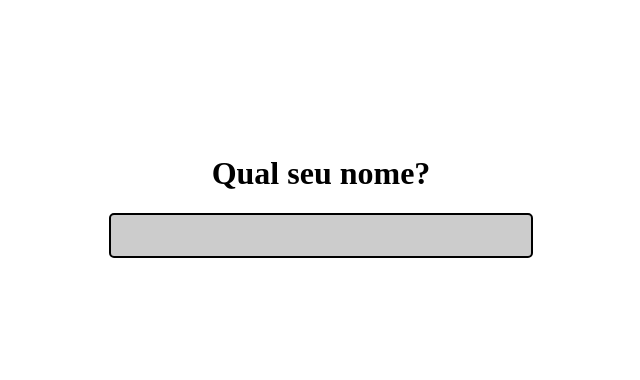
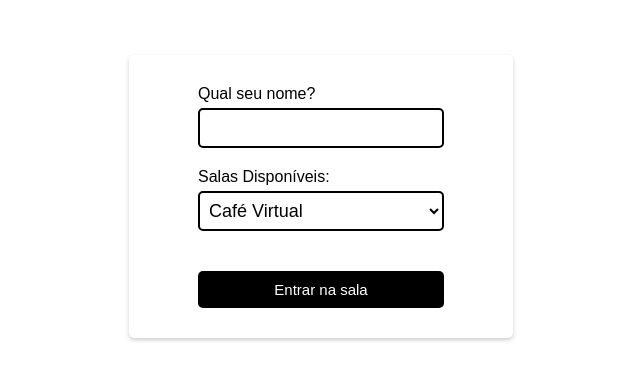
Before and after one commit to sthefanyk/PPD-Chat, a website: page public/index.html in a window 1280 px wide. Shown: the part 204-584 px from the top of the page, without its empty margins (319-959 px from the left). Drawn offline with nearby package versions, Linux system fonts and the light colour scheme; no server answers.

Commit message:
modificações na tela de entrada

```diff
--- a/public/index.html
+++ b/public/index.html
@@ -1,15 +1,34 @@
 <!DOCTYPE html>
 <html>
+
 <head>
     <title>Chat</title>
     <meta charset="utf-8" />
     <link rel="stylesheet" href="style.css" />
 </head>
+
 <body>
+    <div class="page" id="loginPage">
+        <main class="join-main">
+            <div class="form-control">
+                <label for="nome">Qual seu nome?</label>
+                <input type="text" id="loginNameInput" />
+            </div>
 
-    <div class="page" id="loginPage">
-        <h1>Qual seu nome?</h1>
-        <input type="text" id="loginNameInput" />
+            <div class="form-control">
+                <label for="room">Salas Disponíveis:</label>
+                <select name="room" id="room">
+                    <option value="cafeVirtual">Café Virtual</option>
+                    <option value="discussaoGeral">Discussão Geral</option>
+                    <option value="desenvolvedores">Desenvolvedores</option>
+                    <option value="musica">Música</option>
+                    <option value="noticias">Notícias</option>
+                    <option value="estudos">Estudos</option>
+                </select>
+            </div>
+
+            <button id="joinButton" class="btn">Entrar na sala</button>
+        </main>
     </div>
 
     <div class="page" id="chatPage">
@@ -25,4 +44,5 @@
     <script src="/socket.io/socket.io.js"></script>
     <script src="/main.js"></script>
 </body>
+
 </html>
--- a/public/main.js
+++ b/public/main.js
@@ -1,110 +1,138 @@
+// Cria uma instância do socket.io para comunicação via WebSocket.
 const socket = io();
 
+// Variáveis para armazenar o nome de usuário e a lista de usuários conectados.
 let username = '';
 let userList = [];
 
+// Seleciona elementos HTML relevantes pelo ID.
+let joinButton = document.getElementById('joinButton');
+let roomSelect = document.getElementById('room');
 let loginPage = document.querySelector('#loginPage');
 let chatPage = document.querySelector('#chatPage');
 let loginInput = document.querySelector('#loginNameInput');
-let textInput= document.querySelector('#chatTextInput');
+let textInput = document.querySelector('#chatTextInput');
 
+// Define a exibição inicial das páginas.
 loginPage.style.display = 'flex';
 chatPage.style.display = 'none';
 
+// Função para renderizar a lista de usuários na interface.
 function renderUserList() {
-    let ul =  document.querySelector('.userList');
+    let ul = document.querySelector('.userList');
     ul.innerHTML = '';
 
+    // Percorre a lista de usuários e adiciona cada um como um item de lista HTML.
     userList.forEach(i => {
         ul.innerHTML += '<li>' + i + '</li>';
     });
 }
 
+// Função para adicionar uma mensagem à janela de chat.
 function addMessage(type, user, msg) {
-    let ul =  document.querySelector('.chatList');
+    let ul = document.querySelector('.chatList');
 
+    // Com base no tipo de mensagem (status ou mensagem de usuário), cria elementos de lista HTML.
     switch (type) {
         case 'status':
             ul.innerHTML += '<li class="m-status">' + msg + '</li>';
             break;
-
         case 'msg':
             if (username == user) {
-                ul.innerHTML += '<li class="m-txt"><span class="me">' + user + '</span>' + msg + '</li>';
-            }else{
-                ul.innerHTML += '<li class="m-txt"><span>' + user + '</span>' + msg + '</li>';
+                ul.innerHTML += '<li class="m-txt"><span class="me">' + user + '</span> ' + msg + '</li>';
+            } else {
+                ul.innerHTML += '<li class="m-txt"><span>' + user + '</span> ' + msg + '</li>';
             }
             break;
     }
 
+    // Rola a janela de chat para a última mensagem.
     ul.scrollTop = ul.scrollHeight;
 }
 
-loginInput.addEventListener('keyup', (e) => {
-    if (e.keyCode === 13) {
-        let name = loginInput.value.trim();
-        if (name != '') {
-            username = name;
-            document.title = 'Chat (' + username + ')';
-            socket.emit('join-request', username);
-        }
+// Event listener para o campo de entrada de nome de usuário no formulário de login.
+joinButton.addEventListener('click', () => {
+    let name = loginInput.value.trim();
+    let selectedRoom = roomSelect.value;
+
+    if (name != '') {
+        username = name;
+        document.title = 'Chat (' + username + ')';
+
+        // Envia uma solicitação para ingressar no chat com o nome de usuário escolhido.
+        socket.emit('join-request', username, selectedRoom);
     }
+
 });
 
+// Event listener para o campo de entrada de texto na janela de chat.
 textInput.addEventListener('keyup', (e) => {
     if (e.keyCode === 13) {
         let txt = textInput.value.trim();
+        textInput.value = '';
+
         if (txt != '') {
-            username = name;
+            // Adiciona a mensagem à janela de chat e a envia via WebSocket.
             addMessage('msg', username, txt);
             socket.emit('send-msg', txt);
         }
     }
 });
 
-socket.on('user-ok', (list) => {
+// Eventos socket.io para lidar com mensagens do servidor.
+
+// Quando o servidor confirma que o usuário se conectou com sucesso.
+socket.on('user-ok', (connectedUsers, selectedRoom) => {
     loginPage.style.display = 'none';
     chatPage.style.display = 'flex';
     textInput.focus();
 
-    addMessage('status', null, 'Conectado!');
+    // Adiciona uma mensagem de status à janela de chat.
+    addMessage('status', null, 'Conectado à sala: ' + selectedRoom);
 
-    userList = list;
-
+    // Atualiza a lista de usuários e a exibe na interface.
+    userList = connectedUsers;
     renderUserList();
 });
 
+// Quando o servidor envia uma atualização da lista de usuários.
 socket.on('list-update', (data) => {
-
     if (data.joined) {
-        addMessage('status', null, data.joined + 'entrou no chat.');
+        addMessage('status', null, data.joined + ' entrou no chat.');
     }
 
     if (data.left) {
-        addMessage('status', null, data.left + 'saiu do chat.');
+        addMessage('status', null, data.left + ' saiu do chat.');
     }
 
+    // Atualiza a lista de usuários e a exibe na interface.
     userList = data.list;
     renderUserList();
 });
 
+// Quando o servidor envia uma mensagem de chat.
 socket.on('show-msg', (data) => {
+    // Adiciona a mensagem à janela de chat.
     addMessage('msg', data.username, data.message);
 });
 
+// Quando a conexão com o servidor é encerrada.
 socket.on('disconnect', () => {
     addMessage('status', null, 'Você foi desconectado!');
     userList = [];
     renderUserList();
 });
 
+// Quando ocorre um erro de reconexão com o servidor.
 socket.on('reconnect_error', () => {
     addMessage('status', null, 'Tentando reconectar...');
 });
 
+// Quando a reconexão com o servidor é bem-sucedida.
 socket.on('reconnect', () => {
     addMessage('status', null, 'Reconectado!');
+
     if (username != '') {
-        socket.emit('join-request', username);
+        socket.emit('join-request', username, roomSelect.value);
     }
 });
--- a/public/style.css
+++ b/public/style.css
@@ -1,6 +1,13 @@
 body {
   margin: 0;
+  padding: 0;
+  font-family: Arial, sans-serif;
+  display: flex;
+  align-items: center;
+  justify-content: center;
+  height: 100vh;
 }
+
 ul,
 li {
   margin: 0;
@@ -8,26 +15,27 @@ li {
   list-style: none;
 }
 
+.btn {
+  cursor: pointer;
+  padding: 5px 15px;
+  background-color: #000;
+  border: 0;
+  border-radius: 5px;
+  padding: 10px;
+  color: #fff;
+  font-size: 15px;
+}
+
 .page {
   height: 100vh;
   justify-content: center;
   align-items: center;
   flex-direction: column;
-}
-
-#loginPage {
-  display: flex;
   background-color: #fff;
-}
-#loginNameInput {
-  border: 2px solid #000;
-  background-color: #ccc;
-  font-size: 18px;
-  padding: 10px;
   border-radius: 5px;
-  outline: 0;
-  width: 100%;
-  max-width: 400px;
+  box-shadow: 0 2px 4px rgba(0, 0, 0, 0.2);
+  height: min-content;
+  min-width: 30%;
 }
 
 #chatPage {
@@ -86,3 +94,56 @@ li {
   outline: 0;
   border: 0;
 }
+
+/* JOIN */
+
+.join-main {
+  padding: 30px 40px;
+  background: var(--dark-color-b);
+}
+
+.join-main p {
+  margin-bottom: 20px;
+  width: 50%;
+}
+
+.join-main .form-control {
+  margin-bottom: 20px;
+  width: 100%;
+}
+
+.join-main label {
+  display: block;
+  margin-bottom: 5px;
+}
+
+.join-main input[type='text'] {
+  font-size: 16px;
+  padding: 5px;
+  height: 40px;
+  width: 100%;
+}
+
+.join-main select {
+  border: 2px solid #000;
+  font-size: 16px;
+  padding: 5px;
+  height: 40px;
+  width: 100%;
+}
+
+.join-main .btn {
+  margin-top: 20px;
+  width: 100%;
+}
+
+#loginNameInput, #room {
+  border: 2px solid #000;
+  font-size: 18px;
+  border-radius: 5px;
+  outline: 0;
+  height: 40px;
+  width: 100%;
+  box-sizing: border-box;
+  background-color: #fff;
+}
```
Also changed, not shown: server.js (+18 -17 lines).
